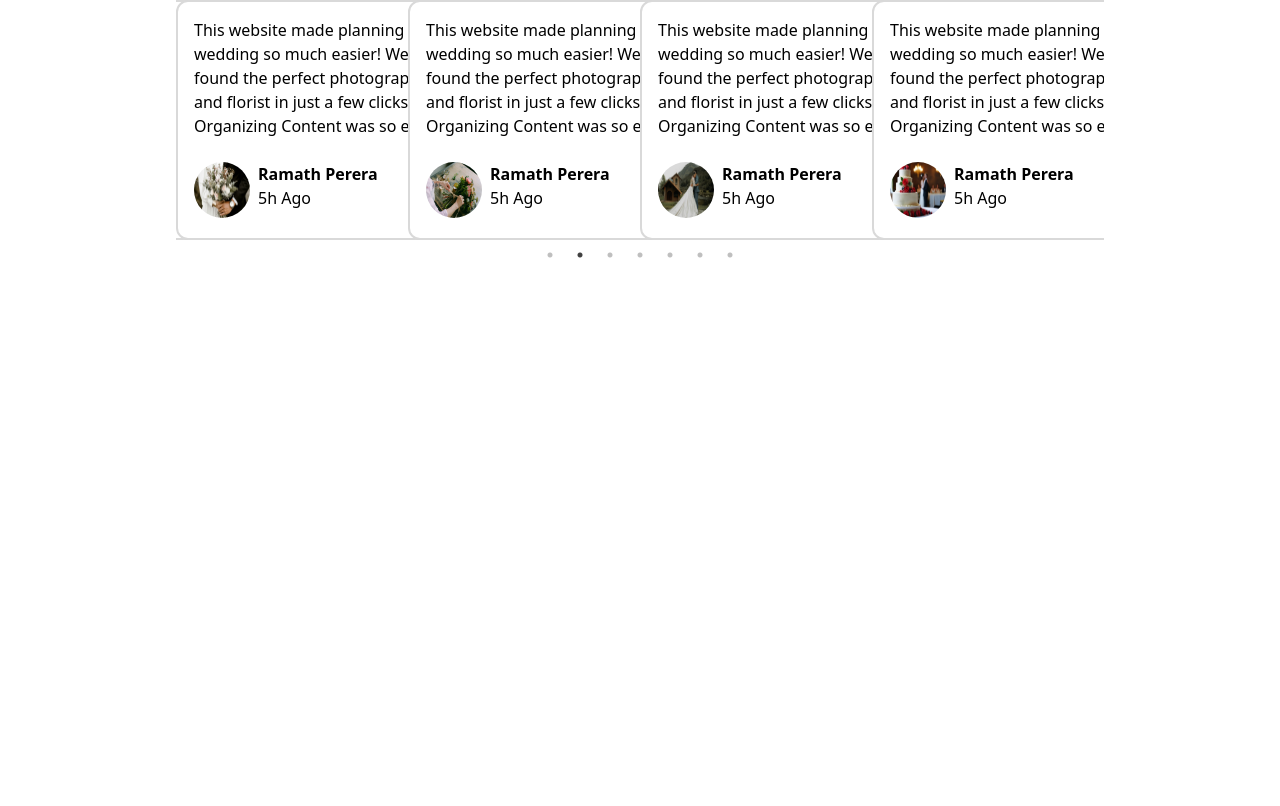
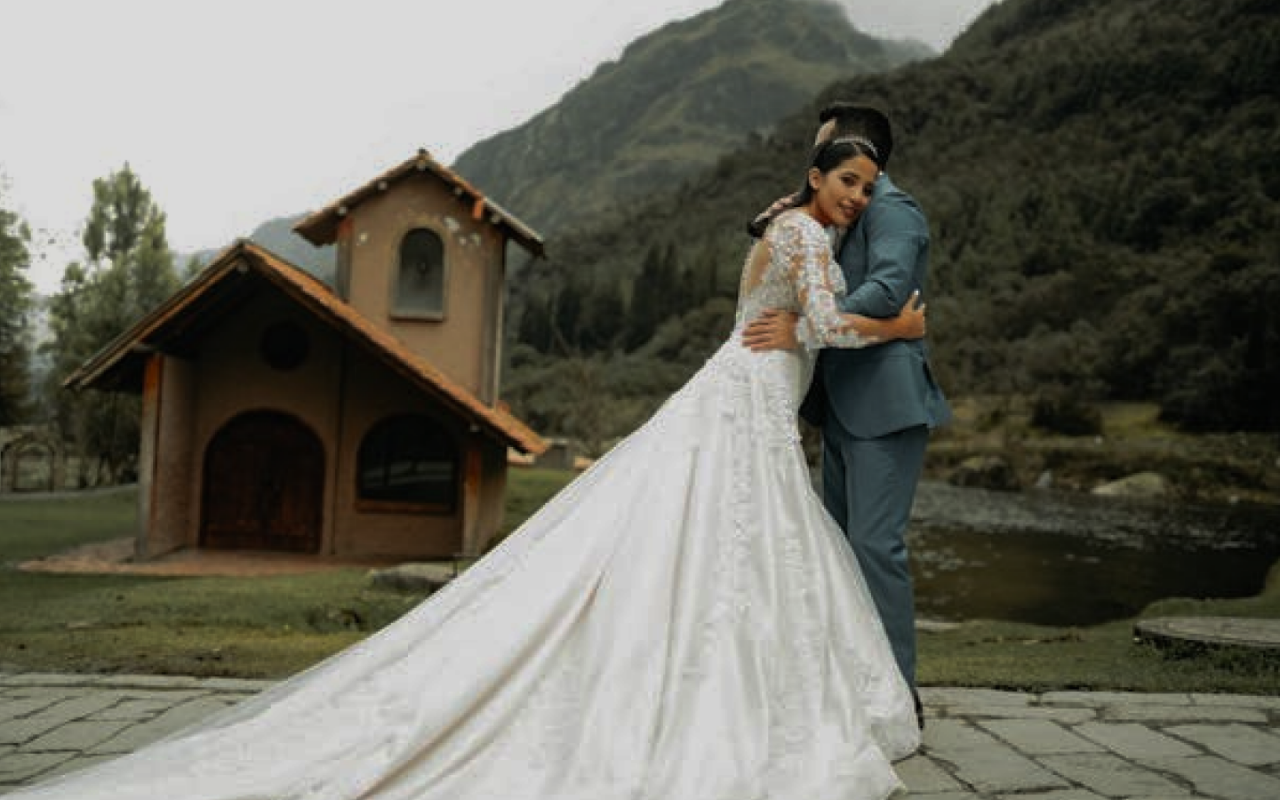
Before and after one commit to SCS3214-Group-21/frontend, a React (Vite) app: page / in a window 1280 px wide. Built offline with nearby package versions, Linux system fonts and the light colour scheme.

Commit message:
Create VenderRegisterCarousel component

```diff
--- a/package.json
+++ b/package.json
@@ -20,6 +20,7 @@
     "@types/react-dom": "^18.3.0",
     "@vitejs/plugin-react": "^4.3.1",
     "autoprefixer": "^10.4.19",
+    "daisyui": "^4.12.10",
     "eslint": "^8.57.0",
     "eslint-plugin-react": "^7.34.2",
     "eslint-plugin-react-hooks": "^4.6.2",
--- a/src/App.jsx
+++ b/src/App.jsx
@@ -1,12 +1,12 @@
 import './App.css'
 import RegisterProgress from './components/ui/RegisterProgress'
-import ReviewCarousel from './components/ReviewCarousel'
+import VenderRegisterCarousel from './components/VenderRegisterCarousel'
 
 function App() {
   return (
     <>
       {/* <RegisterProgress precentage={50}></RegisterProgress> */}
-      <ReviewCarousel />
+      <VenderRegisterCarousel />
     </>
   )
 }
--- a/src/components/ReviewCarousel.jsx
+++ b/src/components/ReviewCarousel.jsx
@@ -146,7 +146,7 @@ const ReviewCarousel = () => {
       `}</style>
       <Slider {...settings}>
         {slides.map((slide) => (
-          <div key={slide.id} className="">
+          <div key={slide.id} className="px-16 sm:px-2">
             <div className='w-72 h-60'>
                 <ReviewCard
                 img={slide.image}
--- /dev/null
+++ b/src/components/VenderRegisterCarousel.jsx
@@ -0,0 +1,38 @@
+import React, { useEffect, useState } from 'react';
+import 'tailwindcss/tailwind.css';
+
+const VenderRegisterCarousel = () => {
+  const images = [
+    '../src/assets/images/Images/06.png',
+    '../src/assets/images/Images/05.png',
+    '../src/assets/images/Images/04.png',
+    '../src/assets/images/Images/03.png',
+    '../src/assets/images/Images/02.png',
+    '../src/assets/images/Images/01.png',
+  ];
+
+  const [currentIndex, setCurrentIndex] = useState(0);
+
+  useEffect(() => {
+    const interval = setInterval(() => {
+      setCurrentIndex((prevIndex) => (prevIndex + 1) % images.length);
+    }, 3000); // Change image every 3 seconds
+
+    return () => clearInterval(interval);
+  }, [images.length]);
+
+  return (
+    <div className="carousel w-full h-screen">
+      {images.map((image, index) => (
+        <div
+          key={index}
+          className={`carousel-item w-full ${index === currentIndex ? 'block' : 'hidden'}`}
+        >
+          <img src={image} className="w-full h-full object-cover" alt={`Slide ${index + 1}`} />
+        </div>
+      ))}
+    </div>
+  );
+};
+
+export default VenderRegisterCarousel;
--- a/tailwind.config.js
+++ b/tailwind.config.js
@@ -27,5 +27,7 @@ export default {
       },
     },
   },
-  plugins: [],
+  plugins: [
+    require('daisyui'),
+  ],
 }
```
Also changed, not shown: 1 other file (tests, documents, lock files or other folders).
